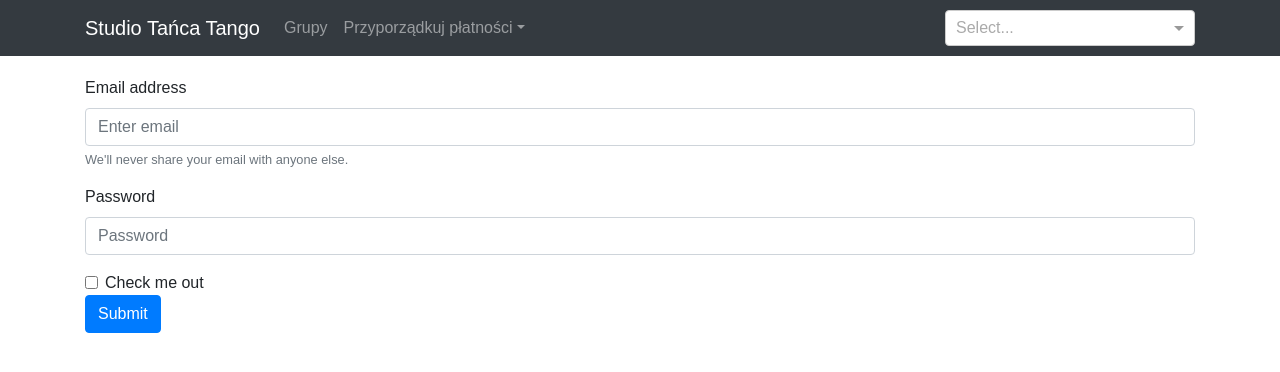
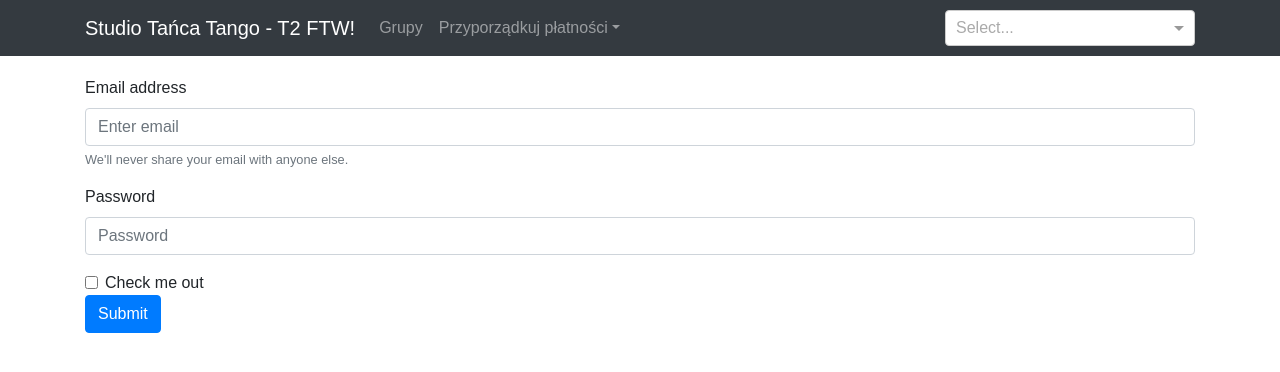
Before and after one commit to latata/t2, a React (Create React App) app: page / in a window 1280 px wide. Shown: the top 372 px of the page. Built offline with nearby package versions, Linux system fonts and the light colour scheme.

Commit message:
Verify if CD works

```diff
--- a/src/components/NavBar.jsx
+++ b/src/components/NavBar.jsx
@@ -47,7 +47,7 @@ class NavBar extends Component {
     return (
       <nav className="navbar navbar-expand-sm navbar-dark bg-dark">
         <div className="container">
-          <Link to="/" className="navbar-brand">Studio Tańca Tango</Link>
+          <Link to="/" className="navbar-brand">Studio Tańca Tango - T2 FTW!</Link>
           <button
             className="navbar-toggler"
             type="button"
```
